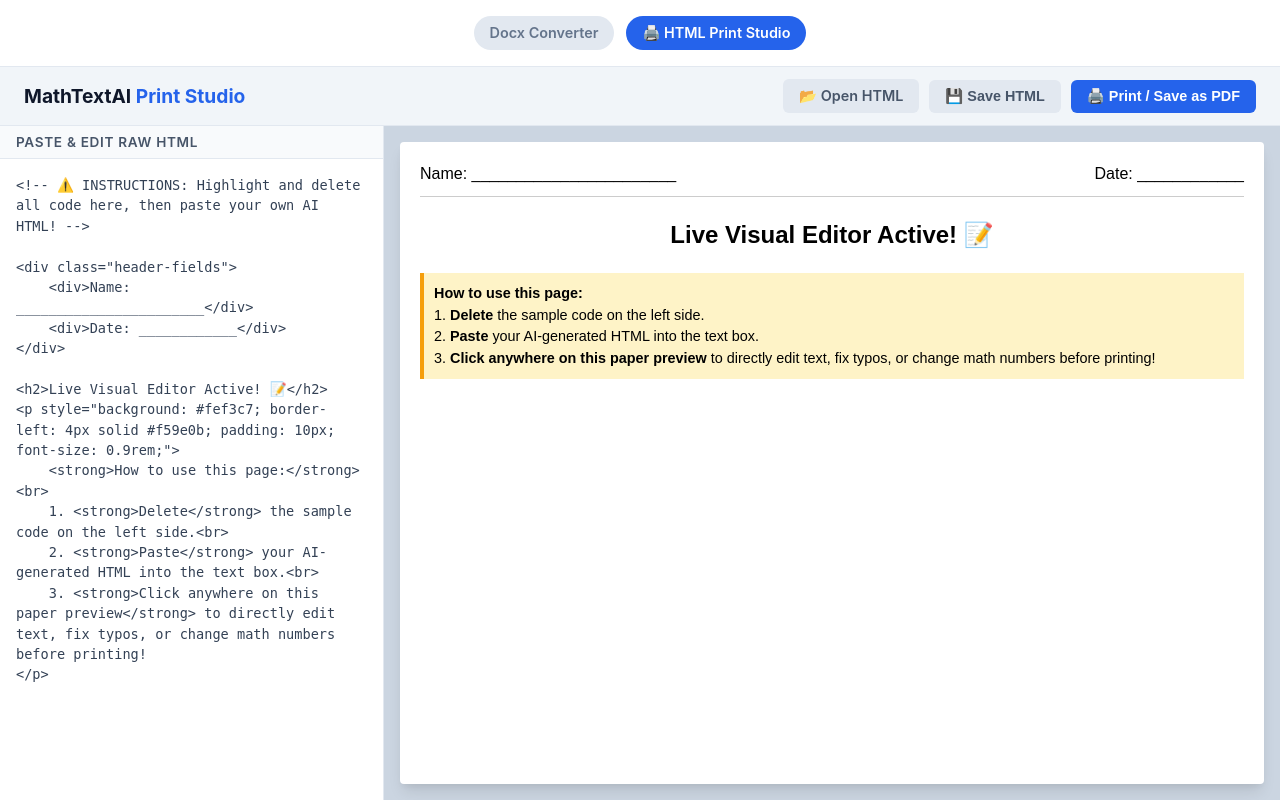
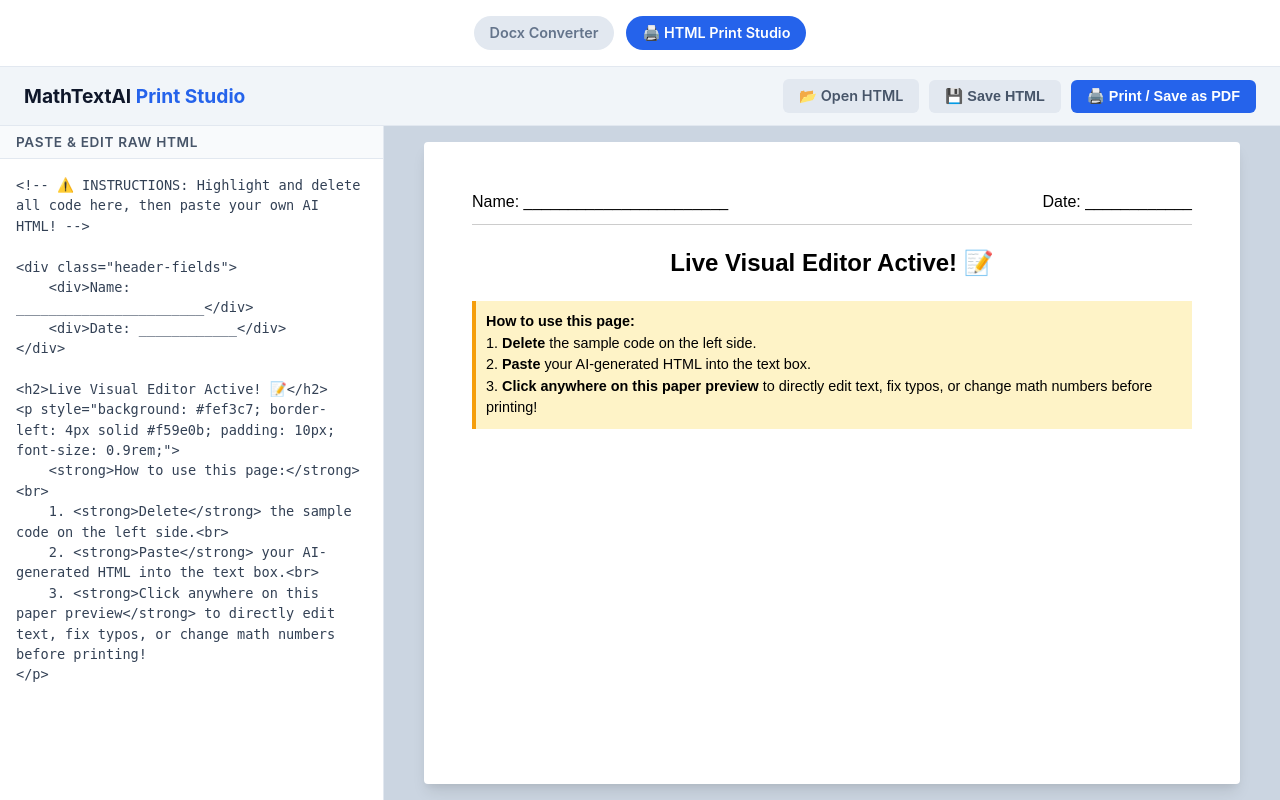
Before and after one commit to tshown-dot/mathtextai, a Flask app: page /print in a window 1280 px wide. Run offline with Flask 3, Linux system fonts and the light colour scheme.

Commit message:
Fix print scaling by setting iframe to exact letter paper dimensions

```diff
--- a/templates/print.html
+++ b/templates/print.html
@@ -87,6 +87,7 @@
             flex-direction: column;
             background: #cbd5e1;
             padding: 1rem;
+            align-items: center; /* Center the page visually */
         }
         .pane-header {
             background: #f8fafc;
@@ -113,6 +114,8 @@
         }
         .iframe-wrapper {
             flex: 1;
+            width: 100%;
+            max-width: 8.5in; /* Emulate the physical paper width */
             background: #ffffff;
             box-shadow: 0 10px 15px -3px rgba(0, 0, 0, 0.1), 0 4px 6px -2px rgba(0, 0, 0, 0.05);
             border-radius: 4px;
@@ -133,6 +136,7 @@
                 padding: 0 !important;
                 margin: 0 !important;
                 background: white !important;
+                max-width: none !important;
                 box-shadow: none !important;
             }
             iframe { height: 100vh !important; width: 100vw !important; }
@@ -161,7 +165,7 @@
     </div>
 
     <div class="editor-container">
-        <!-- Editor Left Pane (Note the debounced oninput) -->
+        <!-- Editor Left Pane -->
         <div class="pane-left">
             <div class="pane-header">Paste & Edit Raw HTML</div>
             <textarea id="htmlInput" placeholder="Paste your AI HTML output here..." oninput="debounceUpdate()" onclick="clearSampleOnce()"></textarea>
@@ -178,26 +182,47 @@
     <script>
         const textarea = document.getElementById('htmlInput');
         const iframe = document.getElementById('previewFrame');
-        let typingTimer; // Used for debouncing
+        let typingTimer;
 
         const defaultSample = `<!-- ⚠️ INSTRUCTIONS: Highlight and delete all code here, then paste your own AI HTML! -->\n\n<div class="header-fields">\n    <div>Name: _______________________</div>\n    <div>Date: ____________</div>\n</div>\n\n<h2>Live Visual Editor Active! 📝</h2>\n<p style="background: #fef3c7; border-left: 4px solid #f59e0b; padding: 10px; font-size: 0.9rem;">\n    <strong>How to use this page:</strong><br>\n    1. <strong>Delete</strong> the sample code on the left side.<br>\n    2. <strong>Paste</strong> your AI-generated HTML into the text box.<br>\n    3. <strong>Click anywhere on this paper preview</strong> to directly edit text, fix typos, or change math numbers before printing!\n</p>`;
 
-        // Utility function to generate the document shell
+        // The exact layout rules inside the document
         function buildDocumentShell(innerContent) {
             return `<!DOCTYPE html>
 <html>
 <head>
     <meta charset="UTF-8">
     <style>
+        /* Force exact sizing for grids/tables */
+        *, *::before, *::after { box-sizing: border-box; }
+
+        /* Set standardized print margins */
         @page { size: letter; margin: 0.5in; }
         html, body { margin: 0; padding: 0; }
-        body { font-family: Arial, sans-serif; padding: 20px; color: #000000; line-height: 1.5; outline: none; }
+
+        body {
+            font-family: Arial, sans-serif;
+            color: #000000;
+            line-height: 1.5;
+            outline: none;
+
+            /* CRUCIAL FIX: Force screen to match exactly the 8.5in paper width minus margins */
+            max-width: 7.5in;
+            margin: 0 auto;
+            padding: 0.5in 0;
+        }
+
         h1, h2 { text-align: center; }
         .header-fields { display: flex; justify-content: space-between; margin-bottom: 20px; border-bottom: 1px solid #ccc; padding-bottom: 10px; }
-        .page-break { page-break-after: always; }
+
+        /* Rules to prevent flashcards and tables from breaking across pages */
+        .page-break { page-break-after: always; break-after: page; }
+        table, img, .flashcard { page-break-inside: avoid; break-inside: avoid; }
+
+        /* Strip the visual screen padding when actually printing so margins don't double up */
         @media print {
-            html, body { margin: 0 !important; padding: 0 !important; }
-            body { padding: 0.25in !important; }
+            body { padding: 0 !important; max-width: 100% !important; }
+            html, body { height: auto !important; min-height: 0 !important; overflow: visible !important; }
         }
     </style>
     <script src="https://polyfill.io/v3/polyfill.min.js?features=es6"><\/script>
@@ -209,7 +234,6 @@ ${innerContent}
 </html>`;
         }
 
-        // Delay the update slightly so the browser doesn't freeze while typing
         function debounceUpdate() {
             clearTimeout(typingTimer);
             typingTimer = setTimeout(updatePreview, 300);
@@ -220,8 +244,6 @@ ${innerContent}
             frameDoc.open();
             frameDoc.write(buildDocumentShell(textarea.value));
             frameDoc.close();
-
-            // Attach a single native input listener to the new document body
             frameDoc.body.addEventListener('input', syncLiveEdits);
         }
 
@@ -276,7 +298,6 @@ ${innerContent}
             reader.readAsText(file);
         }
 
-        // Initialize
         textarea.value = defaultSample;
         updatePreview();
     </script>
```
